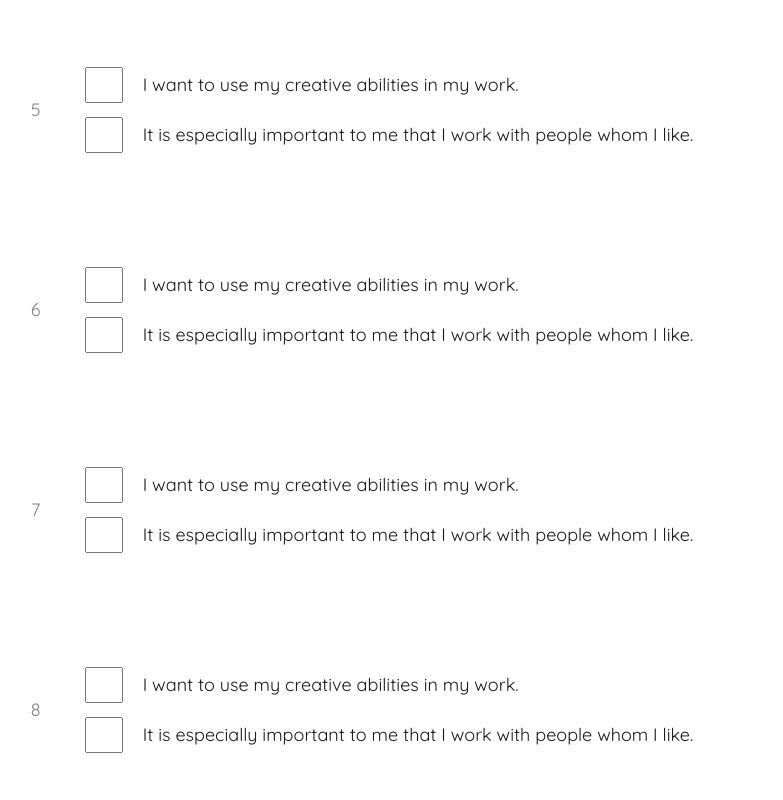
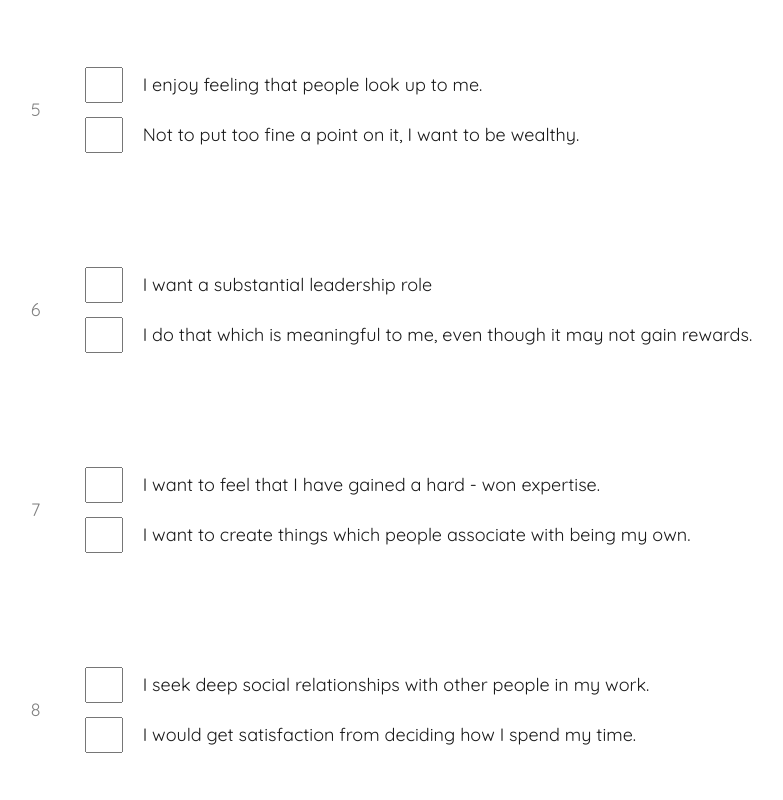
Before and after one commit to ruairidhflint/career_drivers, a React (Create React App) app: page /assessment in a window 1280 px wide. Shown: the part 840-1640 px from the top of the page, without its empty margins (244-1027 px from the left). Built offline with nearby package versions, Linux system fonts and the light colour scheme.

Commit message:
Add questions to array

```diff
--- a/src/Views/Assessment.js
+++ b/src/Views/Assessment.js
@@ -22,207 +22,207 @@ const questions = [
   },
   {
     num: 4,
-    names: ['e-1', 'f-1'],
-    q1: 'I want to use my creative abilities in my work.',
-    q2: 'It is especially important to me that I work with people whom I like.',
+    names: ['g-1', 'h-1'],
+    q1: 'I would obtain satisfaction by being able to choose freely what I want.',
+    q2: 'I want to make quite sure that I will be financially secure.',
   },
   {
     num: 5,
-    names: ['e-1', 'f-1'],
-    q1: 'I want to use my creative abilities in my work.',
-    q2: 'It is especially important to me that I work with people whom I like.',
+    names: ['i-1', 'a-2'],
+    q1: 'I enjoy feeling that people look up to me.',
+    q2: 'Not to put too fine a point on it, I want to be wealthy.',
   },
   {
     num: 6,
-    names: ['e-1', 'f-1'],
-    q1: 'I want to use my creative abilities in my work.',
-    q2: 'It is especially important to me that I work with people whom I like.',
+    names: ['b-2', 'c-2'],
+    q1: 'I want a substantial leadership role',
+    q2: 'I do that which is meaningful to me, even though it may not gain rewards.',
   },
   {
     num: 7,
-    names: ['e-1', 'f-1'],
-    q1: 'I want to use my creative abilities in my work.',
-    q2: 'It is especially important to me that I work with people whom I like.',
+    names: ['d-2', 'e-2'],
+    q1: 'I want to feel that I have gained a hard - won expertise.',
+    q2: 'I want to create things which people associate with being my own.',
   },
   {
     num: 8,
-    names: ['e-1', 'f-1'],
-    q1: 'I want to use my creative abilities in my work.',
-    q2: 'It is especially important to me that I work with people whom I like.',
+    names: ['f-2', 'g-2'],
+    q1: 'I seek deep social relationships with other people in my work.',
+    q2: 'I would get satisfaction from deciding how I spend my time.',
   },
   {
     num: 9,
-    names: ['e-1', 'f-1'],
-    q1: 'I want to use my creative abilities in my work.',
-    q2: 'It is especially important to me that I work with people whom I like.',
+    names: ['a-3', 'd-3'],
+    q1: 'I will not be content unless I have ample material possessions.',
+    q2: 'I want to demonstrate to my own satisfaction that I really know my discipline.',
   },
   {
     num: 10,
-    names: ['e-1', 'f-1'],
-    q1: 'I want to use my creative abilities in my work.',
-    q2: 'It is especially important to me that I work with people whom I like.',
+    names: ['c-3', 'e-3'],
+    q1: 'My work is part of my search for meaning in life.',
+    q2: 'I want the things that I produce to bear my name.',
   },
   {
     num: 11,
-    names: ['e-1', 'f-1'],
-    q1: 'I want to use my creative abilities in my work.',
-    q2: 'It is especially important to me that I work with people whom I like.',
+    names: ['a-4', 'h-2'],
+    q1: 'I seek to be able to afford anything I want.',
+    q2: 'A job with long - term security really appeals to me.',
   },
   {
     num: 12,
-    names: ['e-1', 'f-1'],
-    q1: 'I want to use my creative abilities in my work.',
-    q2: 'It is especially important to me that I work with people whom I like.',
+    names: ['b-3', 'd-4'],
+    q1: 'I seek a role which gives me substantial influence over others.',
+    q2: 'I would enjoy being a specialist in my field.',
   },
   {
     num: 13,
-    names: ['e-1', 'f-1'],
-    q1: 'I want to use my creative abilities in my work.',
-    q2: 'It is especially important to me that I work with people whom I like.',
+    names: ['c-4', 'f-3'],
+    q1: 'It is important to me that my work makes a contribution to the wider community.',
+    q2: 'Close relationships with other people at work are important to me.',
   },
   {
     num: 14,
-    names: ['e-1', 'f-1'],
-    q1: 'I want to use my creative abilities in my work.',
-    q2: 'It is especially important to me that I work with people whom I like.',
+    names: ['e-4', 'g-3'],
+    q1: 'I want my personal creativity to be extensively used.',
+    q2: 'I would prefer to be my own master.',
   },
   {
     num: 15,
-    names: ['e-1', 'f-1'],
-    q1: 'I want to use my creative abilities in my work.',
-    q2: 'It is especially important to me that I work with people whom I like.',
+    names: ['f-4', 'h-3'],
+    q1: 'Close relationships with other people at work would give me special satisfaction.',
+    q2: 'I want to look ahead in my life and feel confident that I will  always be OK.',
   },
   {
     num: 16,
-    names: ['e-1', 'f-1'],
-    q1: 'I want to use my creative abilities in my work.',
-    q2: 'It is especially important to me that I work with people whom I like.',
+    names: ['a-5', 'e-5'],
+    q1: 'I want to be able to spend money easily.',
+    q2: 'I want to be genuinely innovative in my work.',
   },
   {
     num: 17,
-    names: ['e-1', 'f-1'],
-    q1: 'I want to use my creative abilities in my work.',
-    q2: 'It is especially important to me that I work with people whom I like.',
+    names: ['b-4', 'f-5'],
+    q1: 'Frankly, I want to tell other people what to do.',
+    q2: 'For me, being close to others is really the important thing.',
   },
   {
     num: 18,
-    names: ['e-1', 'f-1'],
-    q1: 'I want to use my creative abilities in my work.',
-    q2: 'It is especially important to me that I work with people whom I like.',
+    names: ['c-5', 'g-4'],
+    q1: 'I look upon my career as part of a search for greater meaning in life.',
+    q2: 'I have found that I want to take full responsibility for my own decisions.',
   },
   {
     num: 19,
-    names: ['e-1', 'f-1'],
-    q1: 'I want to use my creative abilities in my work.',
-    q2: 'It is especially important to me that I work with people whom I like.',
+    names: ['d-5', 'h-4'],
+    q1: 'I would enjoy a reputation as a real specialist.',
+    q2: 'I would only feel relaxed if I were in a secure career.',
   },
   {
     num: 20,
-    names: ['e-1', 'f-1'],
-    q1: 'I want to use my creative abilities in my work.',
-    q2: 'It is especially important to me that I work with people whom I like.',
+    names: ['a-6', 'f-6'],
+    q1: 'I desire the trappings of wealth.',
+    q2: 'I want to get to know new people through my work.',
   },
   {
     num: 21,
-    names: ['e-1', 'f-1'],
-    q1: 'I want to use my creative abilities in my work.',
-    q2: 'It is especially important to me that I work with people whom I like.',
+    names: ['b-5', 'g-5'],
+    q1: 'I like to play roles which give me control over how others perform.',
+    q2: 'It is important that I can choose for myself the tasks that I undertake.',
   },
   {
     num: 22,
-    names: ['e-1', 'f-1'],
-    q1: 'I want to use my creative abilities in my work.',
-    q2: 'It is especially important to me that I work with people whom I like.',
+    names: ['c-6', 'h-5'],
+    q1: 'I would devote myself to work if I believed that output would be worthwhile in itself',
+    q2: 'I would take great comfort from knowing how I will stand on my retirement day.',
   },
   {
     num: 23,
-    names: ['e-1', 'f-1'],
-    q1: 'I want to use my creative abilities in my work.',
-    q2: 'It is especially important to me that I work with people whom I like.',
+    names: ['f-7', 'i-2'],
+    q1: 'Close relationships with people at work would make it difficult for me to make a career move.',
+    q2: 'Being recognised as part of the ‘Establishment’ is important to me.',
   },
   {
     num: 24,
-    names: ['e-1', 'f-1'],
-    q1: 'I want to use my creative abilities in my work.',
-    q2: 'It is especially important to me that I work with people whom I like.',
+    names: ['b-6', 'e-6'],
+    q1: 'I would enjoy being in charge of people and resources.',
+    q2: 'I want to create things that no one else has done before.',
   },
 
   {
     num: 25,
-    names: ['e-1', 'f-1'],
-    q1: 'I want to use my creative abilities in my work.',
-    q2: 'It is especially important to me that I work with people whom I like.',
+    names: ['c-7', 'i-3'],
+    q1: 'At the end of the day, I do what I believe is important, not that which simply promotes my career.',
+    q2: 'I seek public recognition.',
   },
 
   {
     num: 26,
-    names: ['e-1', 'f-1'],
-    q1: 'I want to use my creative abilities in my work.',
-    q2: 'It is especially important to me that I work with people whom I like.',
+    names: ['e-7', 'h-6'],
+    q1: 'I want to do something distinctively different from others.',
+    q2: 'I usually take the safe option.',
   },
 
   {
     num: 27,
-    names: ['e-1', 'f-1'],
-    q1: 'I want to use my creative abilities in my work.',
-    q2: 'It is especially important to me that I work with people whom I like.',
+    names: ['b-7', 'i-4'],
+    q1: 'I want other people to look to me for leadership.',
+    q2: 'Social status is an important motivator for me.',
   },
   {
     num: 28,
-    names: ['e-1', 'f-1'],
-    q1: 'I want to use my creative abilities in my work.',
-    q2: 'It is especially important to me that I work with people whom I like.',
+    names: ['a-7', 'g-6'],
+    q1: 'A high standard of living attracts me.',
+    q2: ' I wish to avoid being tightly controlled by a boss at work.',
   },
 
   {
     num: 29,
-    names: ['e-1', 'f-1'],
-    q1: 'I want to use my creative abilities in my work.',
-    q2: 'It is especially important to me that I work with people whom I like.',
+    names: ['e-8', 'i-5'],
+    q1: 'I want my products to have my own name on them.',
+    q2: 'I seek formal recognition by others of my achievements.',
   },
 
   {
     num: 30,
-    names: ['e-1', 'f-1'],
-    q1: 'I want to use my creative abilities in my work.',
-    q2: 'It is especially important to me that I work with people whom I like.',
+    names: ['b-8', 'h-7'],
+    q1: 'I prefer to be in charge.',
+    q2: 'I feel concerned when I cannot see a long way ahead in my career.',
   },
 
   {
     num: 31,
-    names: ['e-1', 'f-1'],
-    q1: 'I want to use my creative abilities in my work.',
-    q2: 'It is especially important to me that I work with people whom I like.',
+    names: ['d-6', 'g-7'],
+    q1: 'I would enjoy being a person who had valuable specialist knowledge.',
+    q2: 'I would get satisfaction from not having to answer to other  people.',
   },
   {
     num: 32,
-    names: ['e-1', 'f-1'],
-    q1: 'I want to use my creative abilities in my work.',
-    q2: 'It is especially important to me that I work with people whom I like.',
+    names: ['g-8', 'i-6'],
+    q1: 'I dislike being a cog in a large wheel.',
+    q2: 'It would give me satisfaction to have a high status job.',
   },
   {
     num: 33,
-    names: ['e-1', 'f-1'],
-    q1: 'I want to use my creative abilities in my work.',
-    q2: 'It is especially important to me that I work with people whom I like.',
+    names: ['a-8', 'c-8'],
+    q1: 'I am prepared to do most things for material reward.',
+    q2: 'I see work as a means of enriching my personal development.',
   },
   {
     num: 34,
-    names: ['e-1', 'f-1'],
-    q1: 'I want to use my creative abilities in my work.',
-    q2: 'It is especially important to me that I work with people whom I like.',
+    names: ['i-7', 'h-8'],
+    q1: 'I want to have a prestigious position in any organisation for which I work.',
+    q2: 'A secure future attracts me every time.',
   },
   {
     num: 35,
-    names: ['e-1', 'f-1'],
-    q1: 'I want to use my creative abilities in my work.',
-    q2: 'It is especially important to me that I work with people whom I like.',
+    names: ['f-8', 'd-7'],
+    q1: 'When I have congenial social relationships nothing else really matters.',
+    q2: 'Being able to make an expert contribution would give me particular satisfaction.',
   },
   {
     num: 36,
-    names: ['e-1', 'f-1'],
-    q1: 'I want to use my creative abilities in my work.',
-    q2: 'It is especially important to me that I work with people whom I like.',
+    names: ['i-8', 'd-8'],
+    q1: 'I would enjoy the status symbols which come with senior positions.',
+    q2: 'I aspire to achieve a high level of specialist competence.',
   },
 ];
 
```
